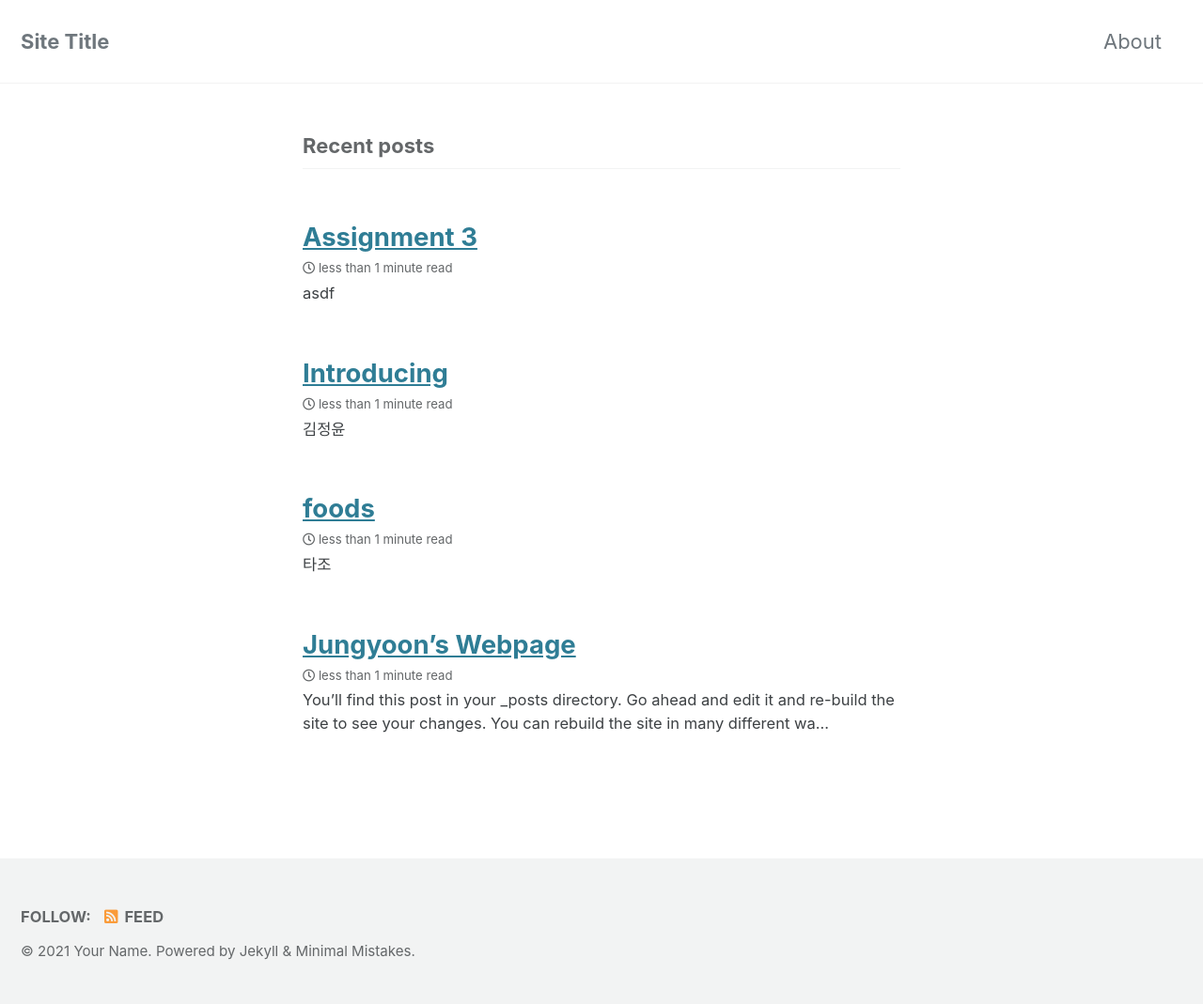
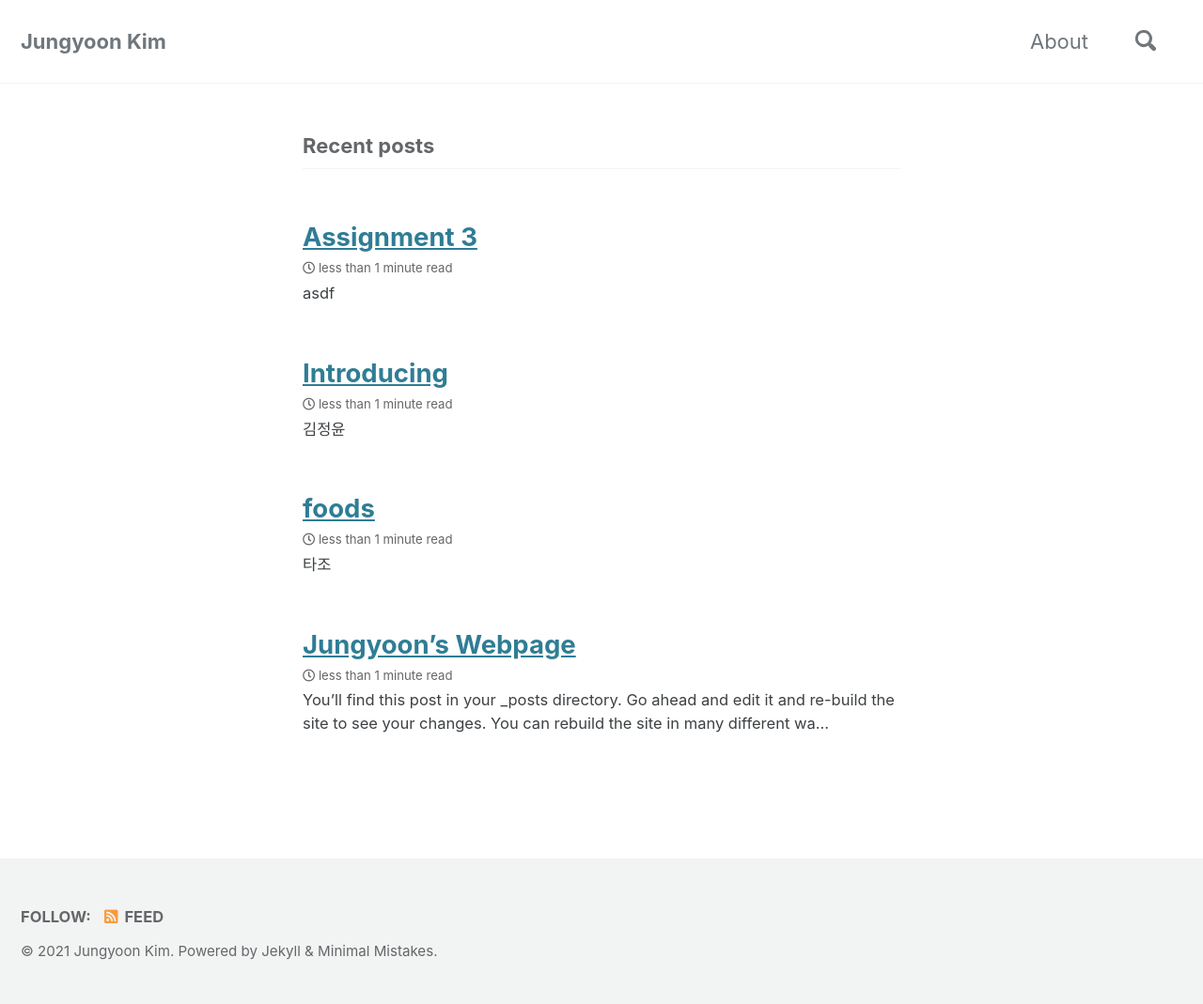
Before and after one commit to janew00/janew00.github.io, a Jekyll site: the page built from index.markdown, in a window 1280 px wide. Shown: the whole page at 94% size. Built offline with Jekyll 4.4.1, drawn with Linux system fonts in a browser that asks for light colours; cached includes are drawn as plain includes; the list of posts is cut into pages by our own code; comment, search, counter and statistics services are not loaded.

Commit message:
initial commit

```diff
--- a/_config.yml
+++ b/_config.yml
@@ -16,10 +16,10 @@ minimal_mistakes_skin    : "default" # "air", "aqua", "contrast", "dark", "dirt"
 
 # Site Settings
 locale                   : "en-US"
-title                    : "Site Title"
+title                    : "Jungyoon Kim"
 title_separator          : "-"
 subtitle                 : # site tagline that appears below site title in masthead
-name                     : "Your Name"
+name                     : "Jungyoon Kim"
 description              : "An amazing website."
 url                      : # the base hostname & protocol for your site e.g. "https://mmistakes.github.io"
 baseurl                  : # the subpath of your site, e.g. "/blog"
@@ -52,9 +52,9 @@ reCaptcha:
 atom_feed:
   path                   : # blank (default) uses feed.xml
   hide                   : # true, false (default)
-search                   : # true, false (default)
+search                   : true # true, false (default)
 search_full_content      : # true, false (default)
-search_provider          : # lunr (default), algolia, google
+search_provider          : google # lunr (default), algolia, google
 algolia:
   application_id         : # YOUR_APPLICATION_ID
   index_name             : # YOUR_INDEX_NAME
@@ -94,10 +94,10 @@ analytics:
 
 # Site Author
 author:
-  name             : "Your Name"
+  name             : "Jungyoon Kim"
   avatar           : # path of avatar image, e.g. "/assets/images/bio-photo.jpg"
   bio              : "I am an **amazing** person."
-  location         : "Somewhere"
+  location         : "Korea"
   email            :
   links:
     - label: "Email"
```
Also changed, not shown: _posts/2021-03-17-assignment 3.markdown (deleted, +0 -8 lines), _posts/2021-03-17-assignment-3.markdown (added, +8 -0 lines), Gemfile.lock.
